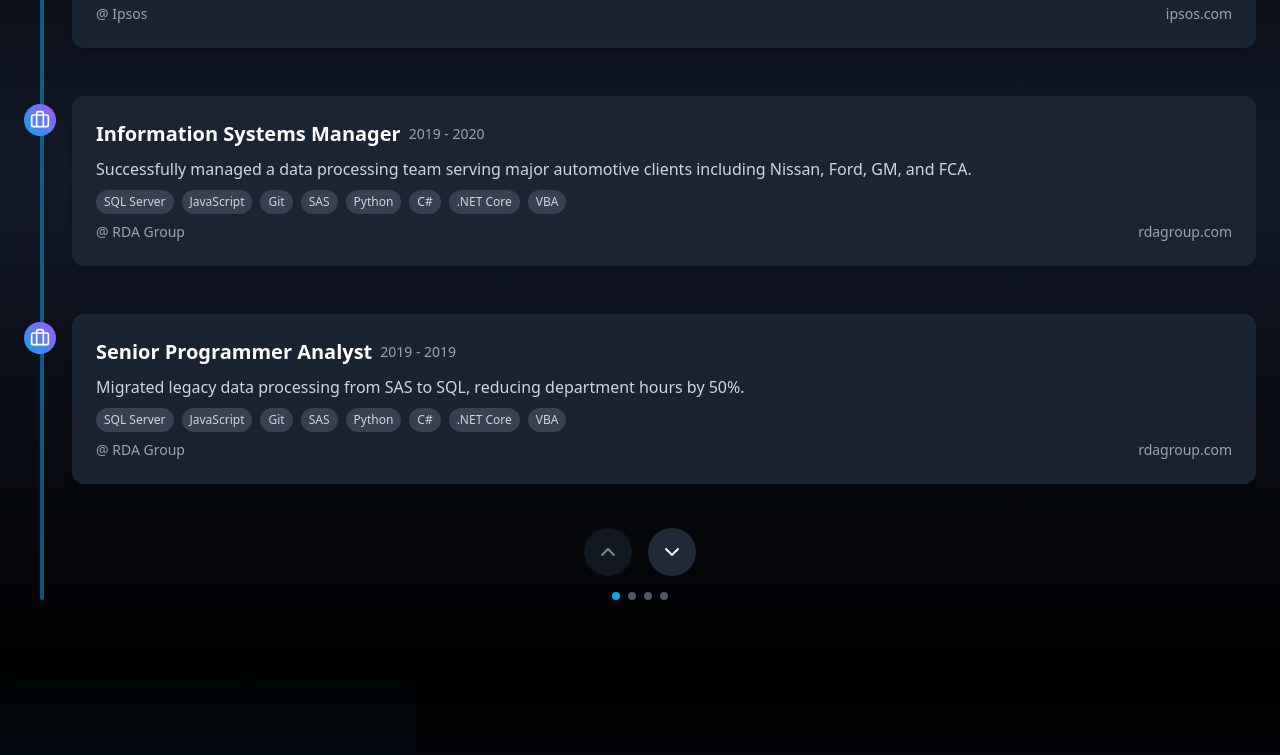
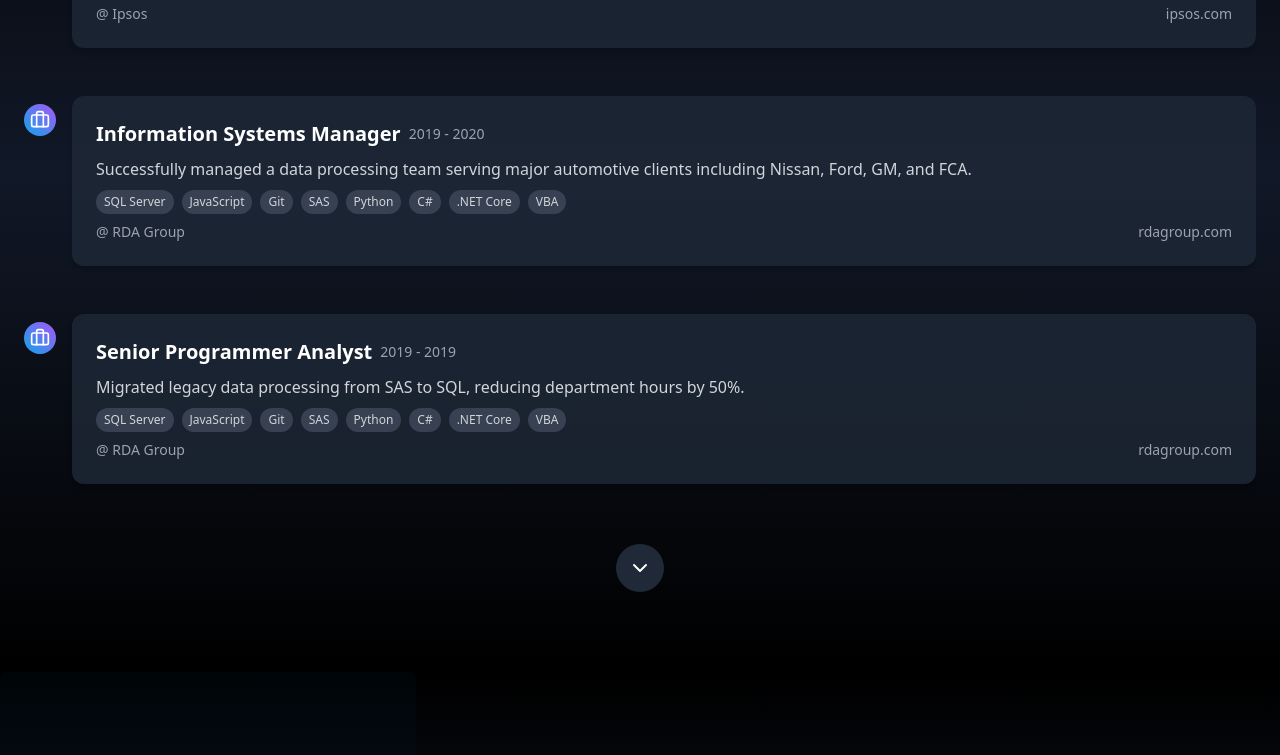
Before and after one commit to Mike28e/personal-portfolio, a React (Vite) app: page / in a window 1280 px wide. Shown: the part 2002-2757 px from the top of the page. Built offline with nearby package versions, Linux system fonts and the light colour scheme.

Commit message:
fixing mobile view bug

```diff
--- a/src/components/Experience.jsx
+++ b/src/components/Experience.jsx
@@ -108,82 +108,51 @@ const experiences = [
 ];
 
 export default function Experience() {
-  const containerRef = useRef(null);
-  // const inView = useInView(containerRef, { once: true, amount: 0.3 });
+  const ref = useRef(null);
   const [startIndex, setStartIndex] = useState(0);
   const [isScrolling, setIsScrolling] = useState(false);
   const [direction, setDirection] = useState(null);
 
-  // Always display exactly 3 jobs
-  const visibleJobs = experiences.slice(startIndex, startIndex + 3);
+  const perPage = 3;
+  const total = experiences.length;
+  const visible = experiences.slice(startIndex, startIndex + perPage);
 
-  // Add placeholder if we have fewer than 3 jobs to show
-  while (
-    visibleJobs.length < 3 &&
-    startIndex + visibleJobs.length < experiences.length
-  ) {
-    visibleJobs.push(experiences[startIndex + visibleJobs.length]);
-  }
-
-  const scrollToNext = () => {
-    if (startIndex + 3 < experiences.length && !isScrolling) {
+  const scrollNext = () => {
+    if (startIndex + perPage < total && !isScrolling) {
       setIsScrolling(true);
       setDirection('down');
-
-      // Short delay to ensure animations complete properly
       setTimeout(() => {
-        setStartIndex(startIndex + 1);
-
-        // Reset scrolling state after animation duration
+        setStartIndex((i) => i + 1);
+        setTimeout(() => setIsScrolling(false), 300);
+      }, 50);
+    }
+  };
+  const scrollPrev = () => {
+    if (startIndex > 0 && !isScrolling) {
+      setIsScrolling(true);
+      setDirection('up');
       setTimeout(() => {
-          setIsScrolling(false);
-          setDirection(null);
-        }, 100);
+        setStartIndex((i) => i - 1);
+        setTimeout(() => setIsScrolling(false), 300);
       }, 50);
     }
   };
 
-  const scrollToPrev = () => {
-    if (startIndex > 0 && !isScrolling) {
-      setIsScrolling(true);
-      setDirection('up');
-
-      // Short delay to ensure animations complete properly
-      setTimeout(() => {
-        setStartIndex(startIndex - 1);
-
-        // Reset scrolling state after animation duration
-        setTimeout(() => {
-          setIsScrolling(false);
-          setDirection(null);
-        }, 100);
-      }, 50);
-    }
-  };
-
-  // Create a JobCard component for better readability
-  const JobCard = ({ job }) => {
-    return (
+  const JobCard = ({ job }) => (
     <div className="mb-12 pl-12 relative">
-        {/* Marker */}
       <div className="absolute left-0 top-2 w-8 h-8 bg-gradient-to-tr from-sky-500 to-purple-500 rounded-full flex items-center justify-center">
         <Briefcase size={20} className="text-white" />
       </div>
-
       <div className="bg-gray-800 bg-opacity-80 p-6 rounded-xl shadow-md hover:shadow-xl transition-shadow">
         <div className="flex items-center mb-2">
-            <h3 className="text-xl font-semibold text-white mr-2">
-              {job.title}
-            </h3>
+          <h3 className="text-xl font-semibold text-white mr-2">{job.title}</h3>
           <span className="text-gray-400 text-sm">{job.period}</span>
         </div>
-          <p className="text-gray-300 mb-2 leading-relaxed">
-            {job.description}
-          </p>
+        <p className="text-gray-300 mb-2 leading-relaxed">{job.description}</p>
         <div className="flex flex-wrap gap-2 mb-2">
-            {job.skills.map((skill, i2) => (
+          {job.skills.map((skill, i) => (
             <span
-                key={i2}
+              key={i}
               className="bg-gray-700 text-gray-300 px-2 py-1 rounded-full text-xs"
             >
               {skill}
@@ -199,7 +168,6 @@ export default function Experience() {
       </div>
     </div>
   );
-  };
 
   return (
     <section
@@ -207,7 +175,7 @@ export default function Experience() {
       className="relative py-20 bg-gradient-to-b from-black via-gray-900 to-black overflow-hidden"
     >
       {/* Background accent hexagon */}
-      <div className="absolute top-10 left-1/2 transform -translate-x-1/2 w-72 h-72 bg-purple-800 opacity-10 clip-hexagon"></div>
+      <div className="absolute top-10 left-1/2 transform -translate-x-1/2 w-72 h-72 bg-purple-800 opacity-10 clip-hexagon" />
 
       <div className="container mx-auto px-6 relative z-10">
         {/* Section Heading */}
@@ -226,96 +194,55 @@ export default function Experience() {
           </p>
         </motion.div>
 
-        {/* Timeline Container */}
-        <div ref={containerRef} className="relative">
-          {/* Vertical line */}
-          <div className="absolute left-4 top-0 bottom-0 w-1 bg-sky-500/50 rounded-full"></div>
+        {/* Up Arrow */}
+        {startIndex > 0 && (
+          <div className="flex justify-center mb-4">
+            <button
+              onClick={scrollPrev}
+              className="p-3 bg-gray-800 rounded-full hover:bg-gray-700 transition-colors"
+            >
+              <ChevronUp size={24} className="text-white" />
+            </button>
+          </div>
+        )}
 
-          {/* Timeline content with fixed height */}
-          <div className="relative h-full">
-            <div className="overflow-hidden" style={{ height: '650px' }}>
+        {/* Animated Viewport */}
+        <div
+          ref={ref}
+          className="overflow-auto md:overflow-hidden md:h-[650px]"
+        >
           <AnimatePresence initial={false} mode="popLayout">
-                {visibleJobs.map((job, idx) => (
+            {visible.map((job) => (
               <motion.div
-                    key={`${job.id}-${startIndex + idx}`}
+                key={`${job.id}-${startIndex}`}
                 initial={{
                   opacity: 0,
-                      y:
-                        direction === 'down'
-                          ? 100
-                          : direction === 'up'
-                            ? -100
-                            : 0,
+                  y: direction === 'down' ? 100 : direction === 'up' ? -100 : 0,
                 }}
                 animate={{ opacity: 1, y: 0 }}
                 exit={{
                   opacity: 0,
-                      y:
-                        direction === 'down'
-                          ? -100
-                          : direction === 'up'
-                            ? 100
-                            : 0,
+                  y: direction === 'down' ? -100 : direction === 'up' ? 100 : 0,
                 }}
                 transition={{ duration: 0.3 }}
               >
-                    <JobCard job={job} index={idx} />
+                <JobCard job={job} />
               </motion.div>
             ))}
           </AnimatePresence>
         </div>
-          </div>
 
-          {/* Navigation Arrows */}
-          <div className="flex justify-center  space-x-4">
+        {/* Down Arrow */}
+        {startIndex + perPage < total && (
+          <div className="flex justify-center mt-4">
             <button
-              onClick={scrollToPrev}
-              disabled={startIndex === 0 || isScrolling}
-              className={`p-3 rounded-full bg-gray-800 hover:bg-gray-700 transition-colors ${
-                startIndex === 0
-                  ? 'opacity-50 cursor-not-allowed'
-                  : 'cursor-pointer'
-              }`}
-              aria-label="Previous experience"
-            >
-              <ChevronUp size={24} className="text-white" />
-            </button>
-
-            <button
-              onClick={scrollToNext}
-              disabled={startIndex + 3 >= experiences.length || isScrolling}
-              className={`p-3 rounded-full bg-gray-800 hover:bg-gray-700 transition-colors ${
-                startIndex + 3 >= experiences.length
-                  ? 'opacity-50 cursor-not-allowed'
-                  : 'cursor-pointer'
-              }`}
-              aria-label="Next experience"
+              onClick={scrollNext}
+              className="p-3 bg-gray-800 rounded-full hover:bg-gray-700 transition-colors"
             >
               <ChevronDown size={24} className="text-white" />
             </button>
           </div>
-
-          {/* Progress indicator */}
-          <div className="flex justify-center mt-4">
-            <div className="flex space-x-2">
-              {experiences.map((_, index) => {
-                // Only show indicators for every possible position
-                if (index <= experiences.length - 3) {
-                  const isActive = index === startIndex;
-                  return (
-                    <div
-                      key={index}
-                      className={`w-2 h-2 rounded-full ${
-                        isActive ? 'bg-sky-500' : 'bg-gray-600'
-                      }`}
-                    />
-                  );
-                }
-                return null;
-              })}
-            </div>
-          </div>
-        </div>
+        )}
       </div>
     </section>
   );
```
Lines whose indentation alone changed are shown as unchanged.
